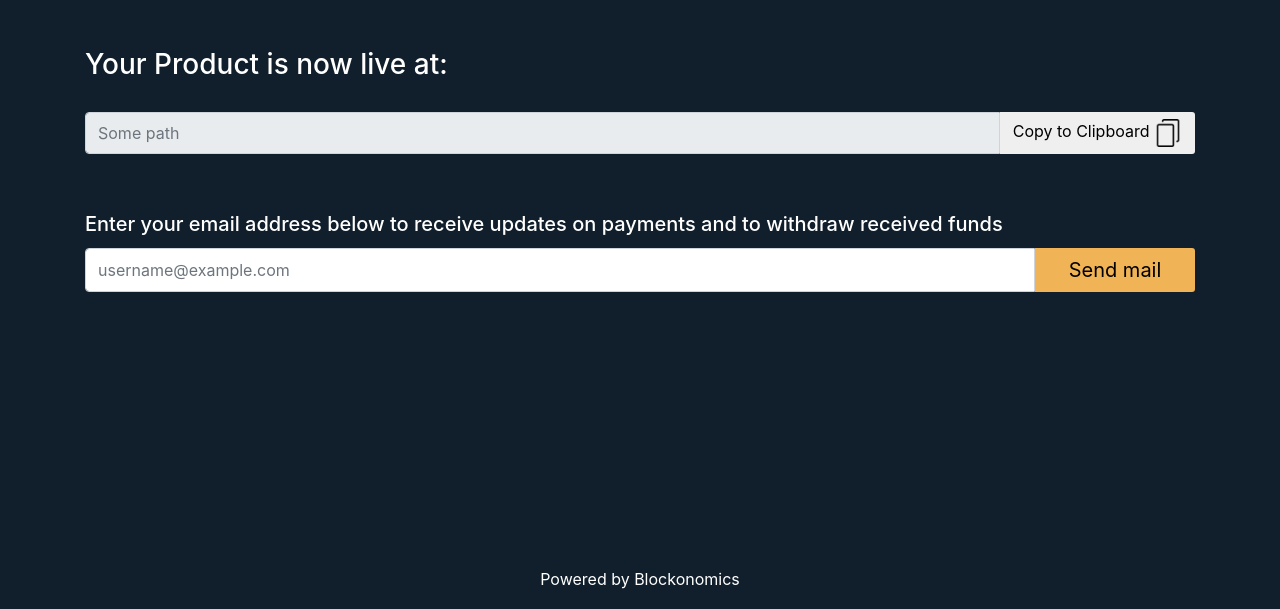
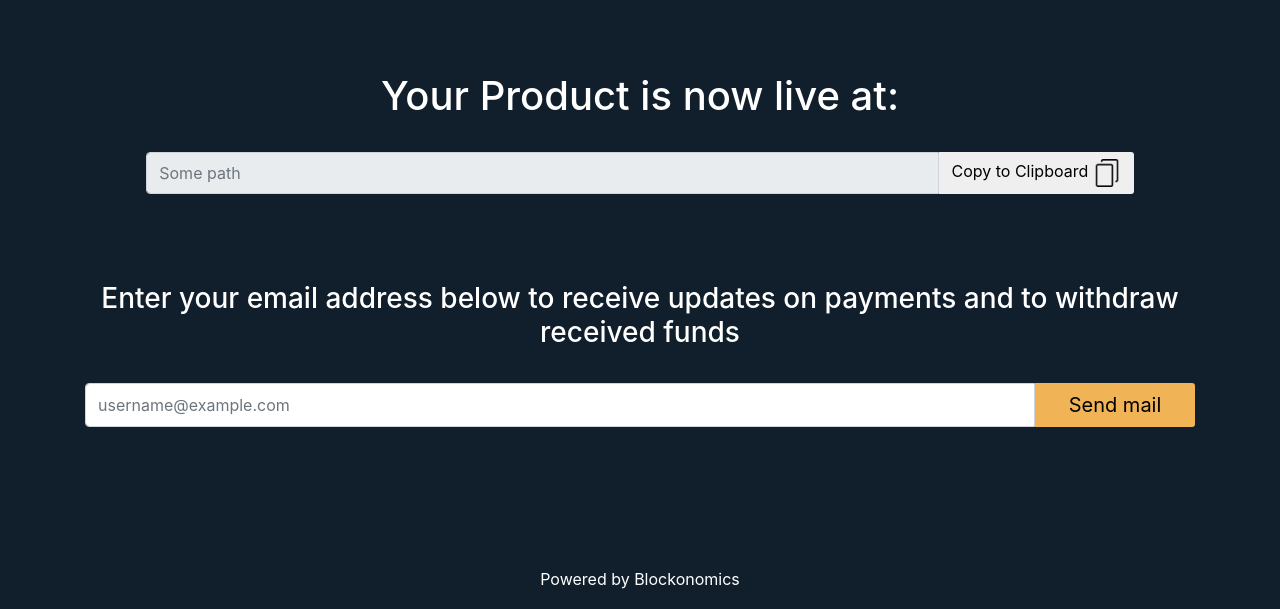
Before and after one commit to AJ-54/SatoshiBox, a Django app: template core/templates/sell-email.html in a window 1280 px wide. Shown: the part 191-800 px from the top of the page. Run offline with Django 3.2, Linux system fonts and the light colour scheme; the template is opened without the code that fills it, so the values that code supplies are empty; some libraries are stand-ins or nearby versions; grey boxes are pictures that could not be loaded.

Commit message:
update sell email ui

```diff
--- a/core/templates/sell-email.html
+++ b/core/templates/sell-email.html
@@ -9,22 +9,24 @@
 {% block content %}
 
 <div class='container mt-5'>
-    <h3 class='send-mail--head py-0'>Your Product is now live at:</h3>
-    <div class="input-group copy-bar rounded">
-        <input type="text" class="form-control rounded-left" value="{{public_uri}}" placeholder="Some path" id="copy-input"
-            readonly>
-            <button class="btn btn-rounded" onclick="copy(event)">
-                <span id="copy-content">Copy to Clipboard</span>
-                <img src="{% static 'svg/copy.png' %}" width=28px height=28px alt="Copy to clipboard">
-            </button>
+    <h1 class='p-4'>Your Product is now live at:</h1>
+    <div class='d-flex justify-content-center'>
+        <div class="input-group copy-bar rounded col-11">
+            <input type="text" class="form-control rounded-left " value="{{public_uri}}" placeholder="Some path" id="copy-input"
+                readonly>
+                <button class="btn btn-rounded" onclick="copy(event)">
+                    <span id="copy-content">Copy to Clipboard</span>
+                    <img src="{% static 'svg/copy.png' %}" width=28px height=28px alt="Copy to clipboard">
+                </button>
 
+        </div>
     </div>
 
     <div class="send-mail py-4">
-        <h5 class="send-mail--head py-1">
+        <h3 class="py-1">
             Enter your email address below to receive updates on payments and
             to withdraw received funds
-        </h5>
+        </h3>
         <div class="">
             <form class="input-group copy-bar" method="POST" action="{% url 'core:product_seller_email_updates'%}">
                 {% csrf_token %}
```
